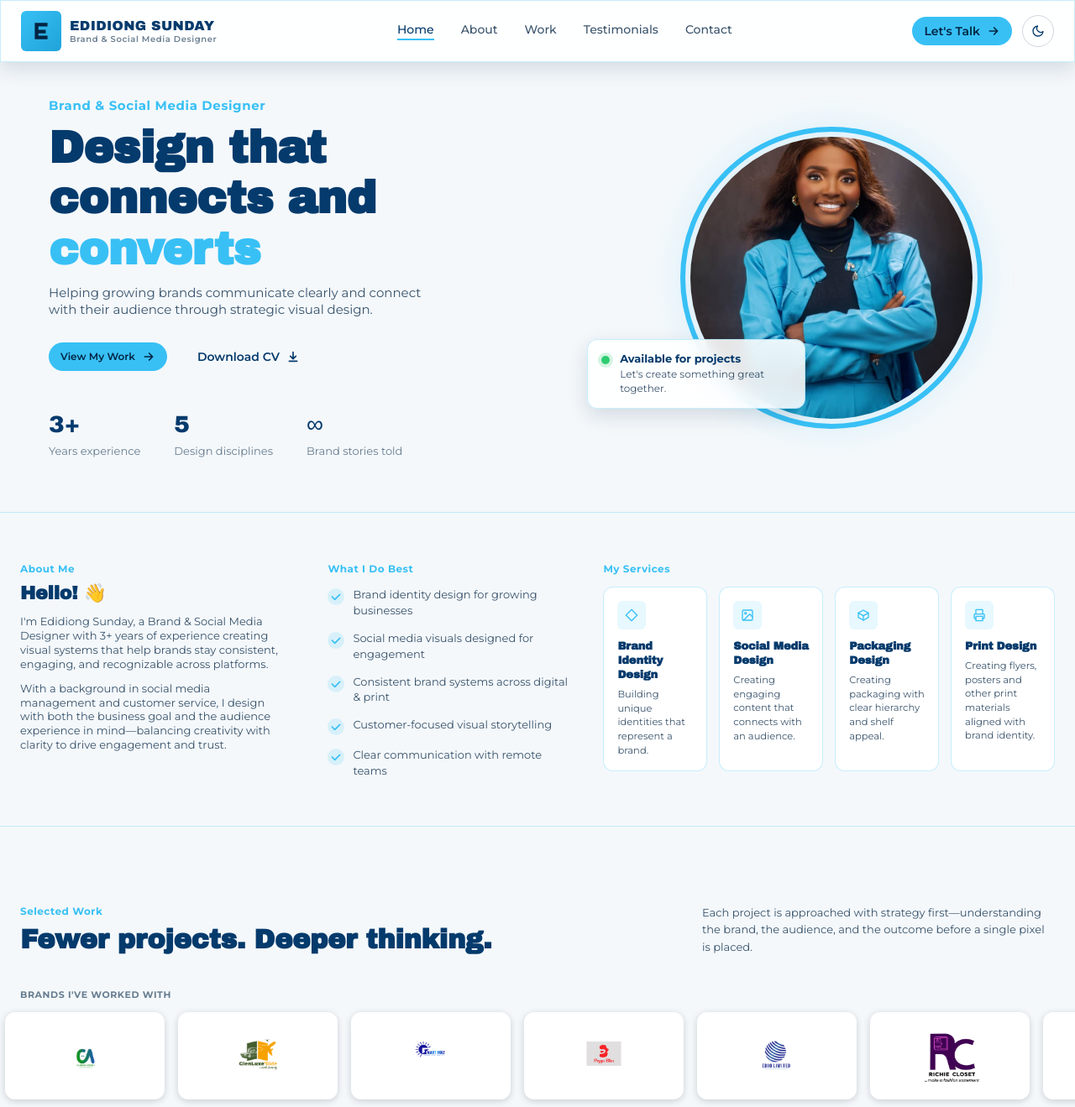
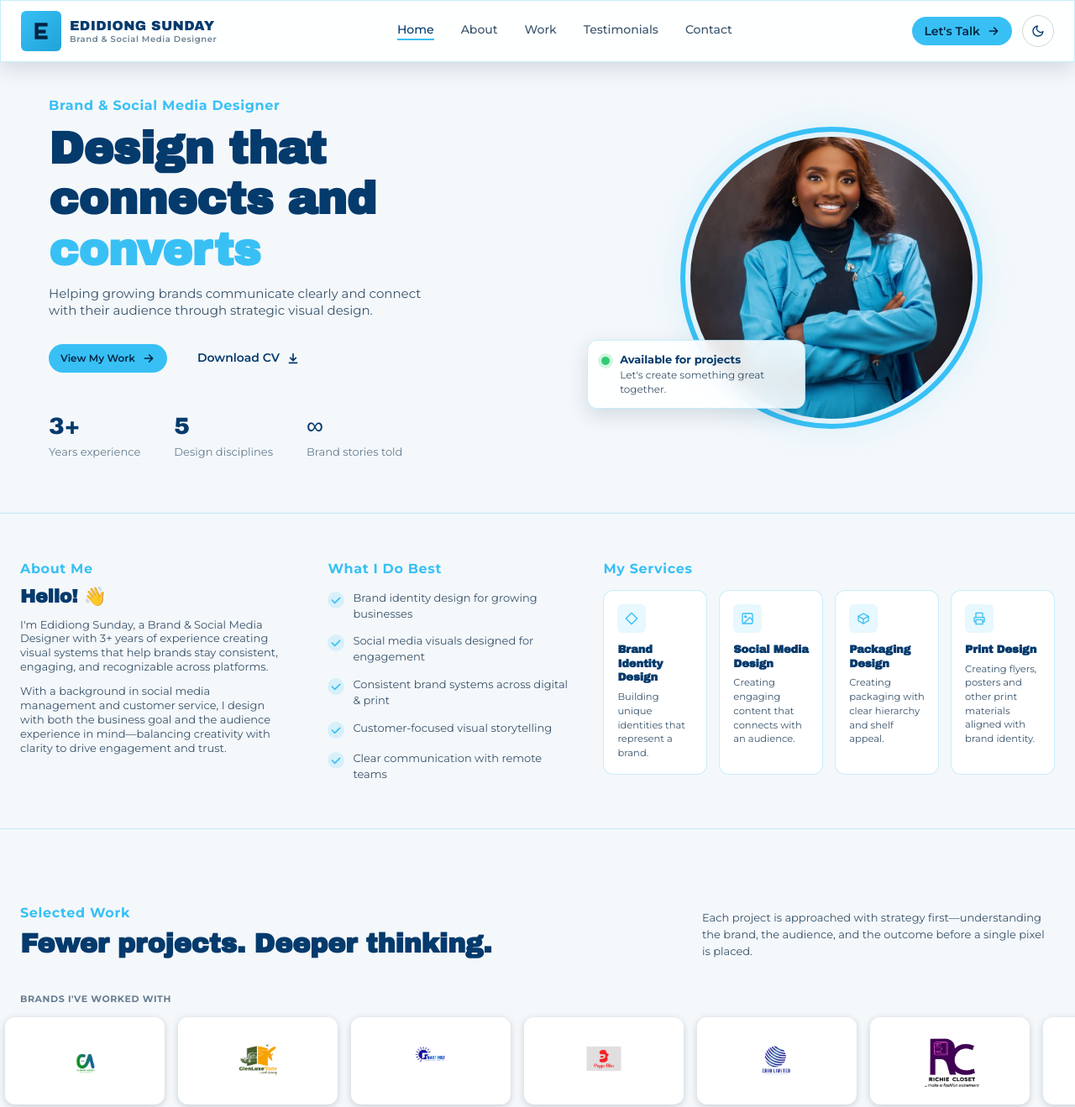
Before and after one commit to Jayace-7/Edidiong-Sunday-Portfolio, a plain HTML site: page index.html in a window 1280 px wide. Shown: the top 1319 px of the page at 84% size. Drawn offline with nearby package versions, Linux system fonts and the light colour scheme.

Commit message:
eyebrow size update 16px

```diff
--- a/css/style.css
+++ b/css/style.css
@@ -427,7 +427,7 @@ ul {
 
 .hero__eyebrow {
   display: inline-block;
-  font-size: 15px;
+  font-size: 16px;
   font-weight: 700;
   letter-spacing: 0.04em;
   color: var(--color-accent);
@@ -685,7 +685,7 @@ ul {
 
 .about__eyebrow {
   display: inline-block;
-  font-size: 12px;
+  font-size: 16px;
   font-weight: 700;
   letter-spacing: 0.04em;
   color: var(--color-accent);
@@ -859,7 +859,7 @@ ul {
 
 .work__eyebrow {
   display: inline-block;
-  font-size: 12px;
+  font-size: 16px;
   font-weight: 700;
   letter-spacing: 0.04em;
   color: var(--color-accent);
```
